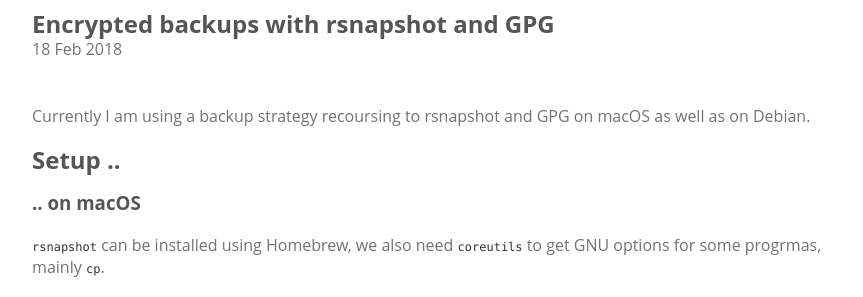
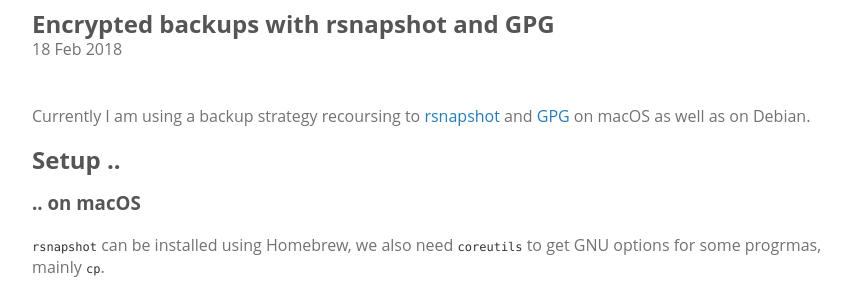
Before and after one commit to znegva/znegva.github.io, a Jekyll site: the page built from _posts/2018-02-18-encrypted-backups.md, in a window 1280 px wide and 900 px high. Shown: the part 212-509 px from the top of the window, without its empty margins (208-1071 px from the left). Built offline with Jekyll 4.4.1, drawn with Linux system fonts in a browser that asks for light colours; the repository's description, which GitHub fills in, is left out; part of the change alters nothing that is shown.

```diff
--- a/_posts/2018-02-18-encrypted-backups.md
+++ b/_posts/2018-02-18-encrypted-backups.md
@@ -4,7 +4,7 @@ title: Encrypted backups with rsnapshot and GPG
 tags: macOS Debian backups GPG rsync brew
 ---
 
-Currently I am using a backup strategy recoursing to rsnapshot and GPG on macOS as
+Currently I am using a backup strategy recoursing to [rsnapshot](http://rsnapshot.org/) and [GPG](https://gnupg.org/) on macOS as
 well as on Debian.
 
 ## Setup ..
```
